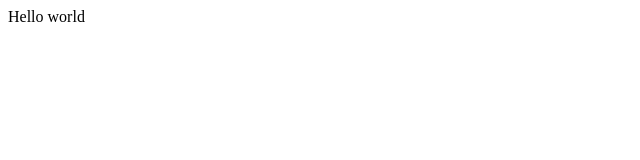
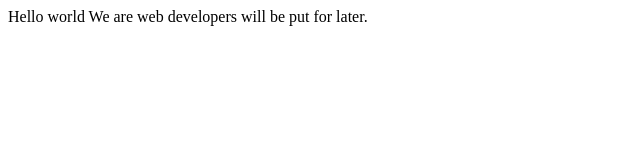
Before and after one commit to AbrahaKahsay/test2, a plain HTML site: page index.html in a window 1280 px wide. Shown: the whole page, without its empty margins (0-640 px from the left). Drawn offline with Linux system fonts and the light colour scheme.

Commit message:
added text to index.html

```diff
--- a/index.html
+++ b/index.html
@@ -9,7 +9,7 @@
   <body>
     <script src="https://cdn.freecodecamp.org/testable-projects-fcc/v1/bundle.js"></script>
     Hello world
-
+    We are web developers will be put for later.
     <!--
 
     Hello Camper!
```
